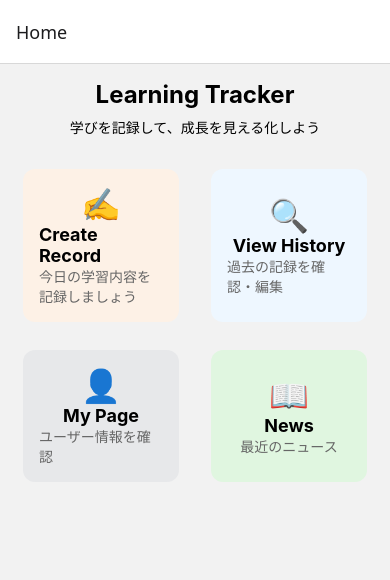
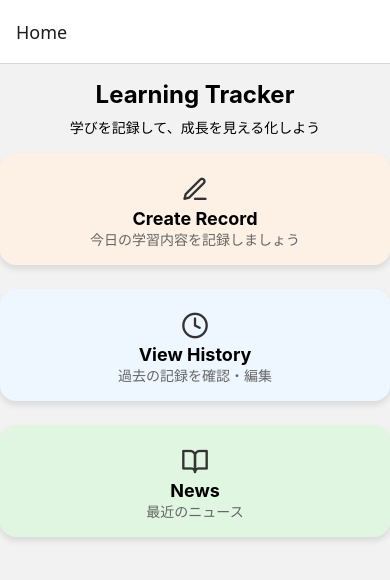
Before and after one commit to miyo-naka/LearningTracker_reactnative, a React Native app: screen / in a window 390 px wide. Shown: the top 580 px of the page. Built offline with nearby package versions, Linux system fonts and the light colour scheme.

Commit message:
fix: screen design

```diff
--- a/component/contentsCard.tsx
+++ b/component/contentsCard.tsx
@@ -4,7 +4,8 @@ type ContentCardProps = {
   title: string;
   description: string;
   onPress?: () => void;
-  emoji: string;
+  // emoji: string;
+  icon: React.ReactNode;
   color: string;
   disabled?: boolean;
 };
@@ -13,7 +14,7 @@ export default function ContentsCard({
   title,
   description,
   onPress,
-  emoji,
+  icon,
   color,
   disabled = false,
 }: ContentCardProps) {
@@ -22,7 +23,7 @@ export default function ContentsCard({
       onPress={disabled ? undefined : onPress}
       style={[styles.contentCard, { backgroundColor: color }]}
     >
-      <Text style={styles.emoji}>{emoji}</Text>
+      <Text style={styles.emoji}>{icon}</Text>
       <Text style={styles.title}>{title}</Text>
       <Text style={styles.desc}>{description}</Text>
     </Pressable>
@@ -31,13 +32,17 @@ export default function ContentsCard({
 
 const styles = StyleSheet.create({
   contentCard: {
-    width: "40%",
-    padding: 16,
-    margin: 16,
     alignItems: "center",
     justifyContent: "center",
-    borderRadius: 12,
-    marginBottom: 12,
+    backgroundColor: "#fff",
+    borderRadius: 16,
+    padding: 16,
+    shadowColor: "#000",
+    shadowOpacity: 0.1,
+    shadowOffset: { width: 0, height: 4 },
+    shadowRadius: 6,
+    elevation: 4,
+    marginBottom: 8,
   },
   emoji: {
     fontSize: 32,
--- a/package.json
+++ b/package.json
@@ -16,6 +16,7 @@
     "axios": "^1.9.0",
     "expo": "~53.0.9",
     "expo-constants": "~17.1.6",
+    "expo-sqlite": "~15.2.10",
     "expo-status-bar": "~2.2.3",
     "nativewind": "^4.1.23",
     "react": "19.0.0",
@@ -24,9 +25,9 @@
     "react-native-dotenv": "^3.4.11",
     "react-native-safe-area-context": "5.4.0",
     "react-native-screens": "~4.10.0",
+    "react-native-vector-icons": "^10.2.0",
     "react-native-web": "^0.20.0",
-    "react-native-webview": "13.13.5",
-    "expo-sqlite": "~15.2.10"
+    "react-native-webview": "13.13.5"
   },
   "devDependencies": {
     "@babel/core": "^7.25.2",
--- a/screens/historyScreen.tsx
+++ b/screens/historyScreen.tsx
@@ -18,15 +18,40 @@ export default function HistoryScreen() {
     })();
   }, []);
 
-  const formatDate = (iso: string) => {
-    const date = new Date(iso);
+  // 学習時間（分単位）を計算
+  function calculateDuration(start: string, end: string | null): string {
+    if (!end) return "-";
+    const startDate = new Date(start);
+    const endDate = new Date(end);
+    const diffMs = endDate.getTime() - startDate.getTime();
+    const diffMinutes = Math.floor(diffMs / 60000);
+
+    const hours = Math.floor(diffMinutes / 60);
+    const minutes = diffMinutes % 60;
+    return `${hours}h ${minutes}m`;
+  }
+
+  // 日付フォーマット（例: 2025/05/13 14:00）
+  function formatDateTime(datetime: string | null): string {
+    if (!datetime) return "-";
+    const date = new Date(datetime);
     return `${date.getFullYear()}/${
       date.getMonth() + 1
-    }/${date.getDate()} ${date.getHours()}:${String(date.getMinutes()).padStart(
-      2,
-      "0"
-    )}`;
-  };
+    }/${date.getDate()} ${date.getHours().toString().padStart(2, "0")}:${date
+      .getMinutes()
+      .toString()
+      .padStart(2, "0")}`;
+  }
+
+  // const formatDate = (iso: string) => {
+  //   const date = new Date(iso);
+  //   return `${date.getFullYear()}/${
+  //     date.getMonth() + 1
+  //   }/${date.getDate()} ${date.getHours()}:${String(date.getMinutes()).padStart(
+  //     2,
+  //     "0"
+  //   )}`;
+  // };
 
   return (
     <FlatList
@@ -34,9 +59,11 @@ export default function HistoryScreen() {
       data={records}
       keyExtractor={(item) => item.id.toString()}
       renderItem={({ item }) => (
-        <View>
-          <Text>Start: {formatDate(item.start_time)}</Text>
-          <Text>End: {formatDate(item.end_time)}</Text>
+        <View style={styles.card}>
+          <Text style={styles.date}>{formatDateTime(item.start_time)}</Text>
+          <Text style={styles.duration}>
+            🕒 {calculateDuration(item.start_time, item.end_time)}
+          </Text>
         </View>
       )}
     />
@@ -45,11 +72,28 @@ export default function HistoryScreen() {
 
 const styles = StyleSheet.create({
   historyContainer: {
-    // alignItems: "center",
-    // justifyContent: "center",
-    // textAlign: "center",
-    flex: 1,
-    marginTop: 16,
-    marginBottom: 16,
+    padding: 16,
+    backgroundColor: "#f9f9f9",
+  },
+  card: {
+    backgroundColor: "#fff",
+    borderRadius: 12,
+    padding: 16,
+    marginBottom: 12,
+    shadowColor: "#000",
+    shadowOpacity: 0.1,
+    shadowRadius: 6,
+    shadowOffset: { width: 0, height: 3 },
+    elevation: 3,
+  },
+  date: {
+    fontSize: 16,
+    fontWeight: "bold",
+    color: "#333",
+    marginBottom: 6,
+  },
+  duration: {
+    fontSize: 14,
+    color: "#666",
   },
 });
--- a/screens/homeScreen.tsx
+++ b/screens/homeScreen.tsx
@@ -1,5 +1,6 @@
 import { ScrollView, StyleSheet, Text, View } from "react-native";
 import ContentsCard from "../component/contentsCard";
+import { Feather } from "@expo/vector-icons";
 
 export default function HomeScreen({ navigation }: any) {
   return (
@@ -14,28 +15,28 @@ export default function HomeScreen({ navigation }: any) {
           title="Create Record"
           description="今日の学習内容を記録しましょう"
           onPress={() => navigation.navigate("Record")}
-          emoji="✍️"
+          icon={<Feather name="edit-3" size={28} color="#333" />}
           color="#FDF1E6"
         />
         <ContentsCard
           title="View History"
           description="過去の記録を確認・編集"
           onPress={() => navigation.navigate("History")}
-          emoji="🔍"
+          icon={<Feather name="clock" size={28} color="#333" />}
           color="#EEF7FF"
         />
-        <ContentsCard
+        {/* <ContentsCard
           title="My Page"
           description="ユーザー情報を確認"
           onPress={() => navigation.navigate("Home")}
           emoji="👤"
           color="#E7E8EA"
-        />
+        /> */}
         <ContentsCard
           title="News"
           description="最近のニュース"
           onPress={() => navigation.navigate("News")}
-          emoji="📖"
+          icon={<Feather name="book-open" size={28} color="#333" />}
           color="#E0F6E0"
         />
       </View>
@@ -61,8 +62,6 @@ const styles = StyleSheet.create({
   },
 
   contentCardContainer: {
-    flexDirection: "row",
-    flexWrap: "wrap",
-    justifyContent: "center",
+    gap: 16,
   },
 });
--- a/screens/newsScreen.tsx
+++ b/screens/newsScreen.tsx
@@ -79,10 +79,16 @@ const styles = StyleSheet.create({
   newsContainer: {
     flexDirection: "row",
     backgroundColor: "#fff0f5",
-    padding: 8,
-    borderColor: "gray",
-    borderStyle: "dotted",
-    borderWidth: 0.5,
+    padding: 12,
+    borderRadius: 12,
+    marginTop: 4,
+    marginBottom: 4,
+    alignItems: "center",
+    shadowColor: "#000",
+    shadowOffset: { width: 0, height: 2 },
+    shadowOpacity: 0.1,
+    shadowRadius: 4,
+    elevation: 3,
   },
   newsText: {
     flex: 1,
@@ -92,9 +98,13 @@ const styles = StyleSheet.create({
     fontSize: 14,
   },
   newsSubText: {
-    fontSize: 10,
+    fontSize: 12,
   },
   newsImage: {
-    borderRadius: 10,
+    width: 80,
+    height: 80,
+    borderRadius: 8,
+    marginRight: 4,
+    backgroundColor: "#ccc",
   },
 });
--- a/screens/recordScreen.tsx
+++ b/screens/recordScreen.tsx
@@ -19,9 +19,9 @@ export default function RecordScreen() {
   const handleStartRecord = async () => {
     const startTime = new Date().toISOString();
     try {
-      const id = await startStudySession(startTime);
+      await startStudySession(startTime);
       setIsSessionActive(true);
-      Alert.alert("セッション開始", `ID: ${id}`);
+      Alert.alert("セッション開始");
     } catch (error) {
       console.error("開始エラー:", error);
       Alert.alert("エラー", "セッションの開始に失敗しました");
@@ -31,9 +31,9 @@ export default function RecordScreen() {
   const handleFinishRecord = async () => {
     const endTime = new Date().toISOString();
     try {
-      const id = await finishStudySession(endTime);
+      await finishStudySession(endTime);
       setIsSessionActive(false);
-      Alert.alert("セッション終了", `ID: ${id}`);
+      Alert.alert("セッション終了");
     } catch (error) {
       console.error("終了エラー:", error);
       Alert.alert("エラー", "セッションの終了に失敗しました");
@@ -41,44 +41,91 @@ export default function RecordScreen() {
   };
 
   return (
-    <View style={styles.recordContainer}>
-      <Text>学習内容を記録</Text>
+    <View style={styles.container}>
+      <Text style={styles.title}>学習セッション</Text>
+
+      <View style={styles.card}>
+        <Text style={styles.cardText}>
+          {isSessionActive
+            ? "セッション中です"
+            : "まだセッションは開始されていません"}
+        </Text>
+
         <TouchableOpacity
-        style={[styles.button, isSessionActive && styles.buttonDisabled]}
+          style={[
+            styles.button,
+            isSessionActive ? styles.buttonDisabled : styles.buttonStart,
+          ]}
           onPress={handleStartRecord}
           disabled={isSessionActive}
         >
           <Text style={styles.buttonText}>開始</Text>
         </TouchableOpacity>
+
         <TouchableOpacity
-        style={[styles.button, !isSessionActive && styles.buttonDisabled]}
+          style={[
+            styles.button,
+            !isSessionActive ? styles.buttonDisabled : styles.buttonEnd,
+          ]}
           onPress={handleFinishRecord}
           disabled={!isSessionActive}
         >
           <Text style={styles.buttonText}>終了</Text>
         </TouchableOpacity>
       </View>
+    </View>
   );
 }
 
 const styles = StyleSheet.create({
-  recordContainer: {
+  container: {
+    flex: 1,
+    padding: 24,
+    backgroundColor: "#f0f4f8",
+    justifyContent: "center",
+  },
+  title: {
+    fontSize: 24,
+    fontWeight: "bold",
+    marginBottom: 24,
+    textAlign: "center",
+    color: "#333",
+  },
+  card: {
+    backgroundColor: "#fff",
+    borderRadius: 16,
+    padding: 24,
+    shadowColor: "#000",
+    shadowOpacity: 0.1,
+    shadowRadius: 6,
+    shadowOffset: { width: 0, height: 3 },
+    elevation: 4,
     alignItems: "center",
-    justifyContent: "center",
-    textAlign: "center",
-    flex: 1,
+  },
+  cardText: {
+    fontSize: 16,
+    marginBottom: 16,
+    color: "#555",
   },
   button: {
-    backgroundColor: "#fff0f5",
-    padding: 20,
-    margin: 20,
-    borderColor: "gray",
-    borderStyle: "dotted",
-    borderWidth: 0.5,
-    borderRadius: 5,
+    width: "80%",
+    paddingVertical: 12,
+    borderRadius: 10,
+    marginTop: 12,
+    alignItems: "center",
+  },
+  buttonStart: {
+    backgroundColor: "#4caf50", // 緑
+  },
+  buttonEnd: {
+    backgroundColor: "#4caf50", // 赤
   },
   buttonDisabled: {
     backgroundColor: "#ccc",
   },
-  buttonText: { fontSize: 14 },
+  buttonText: {
+    color: "#fff",
+    fontSize: 16,
+    fontWeight: "bold",
+  },
 });
```
Also changed, not shown: 1 other file (tests, documents, lock files or other folders). Lines whose indentation alone changed are shown as unchanged.
